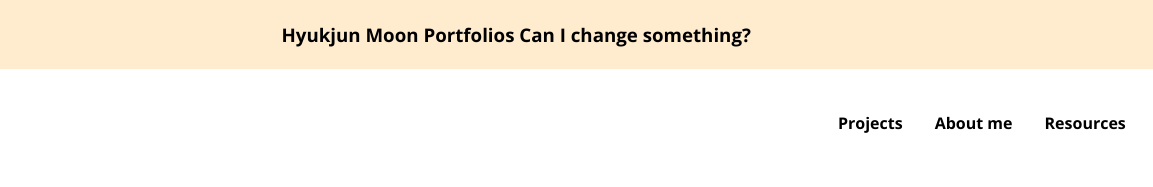
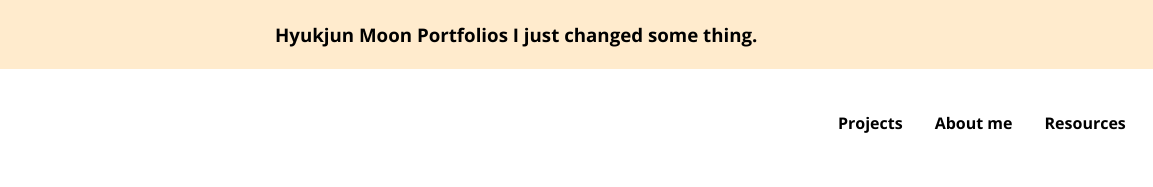
Before and after one commit to HJM-Depaul/portfolio2024, a website: page index.html in a window 1280 px wide. Shown: the top 187 px of the page, 127-1280 px from the left. Drawn offline with nearby package versions, Linux system fonts and the light colour scheme.

Commit message:
Changed something new on header

```diff
--- a/index.html
+++ b/index.html
@@ -17,7 +17,7 @@
   <body>
     <!-- Header  -->
     <header class="header_class">
-      <h3><a href="index.html">Hyukjun Moon Portfolios Can I change something?</a></h3>
+      <h3><a href="index.html">Hyukjun Moon Portfolios I just changed some thing.</a></h3>
     </header>
 
     <!-- Navigation Bar -->
```
